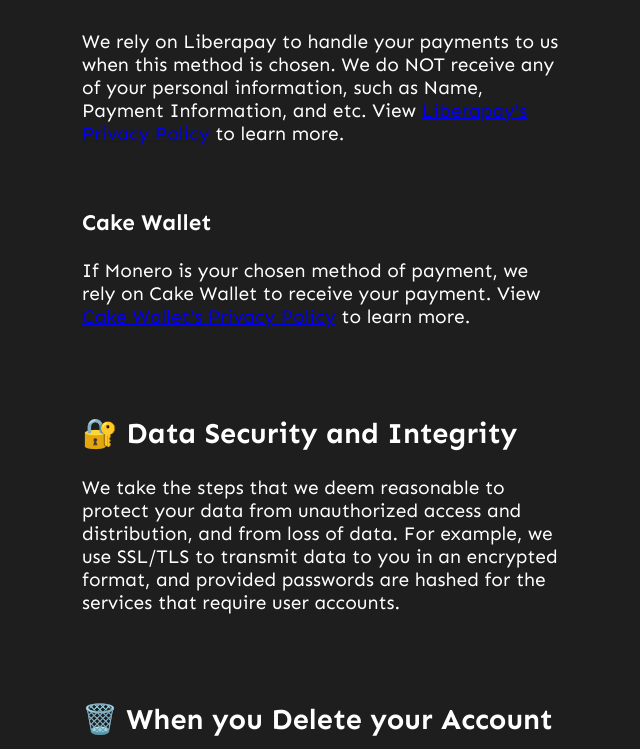
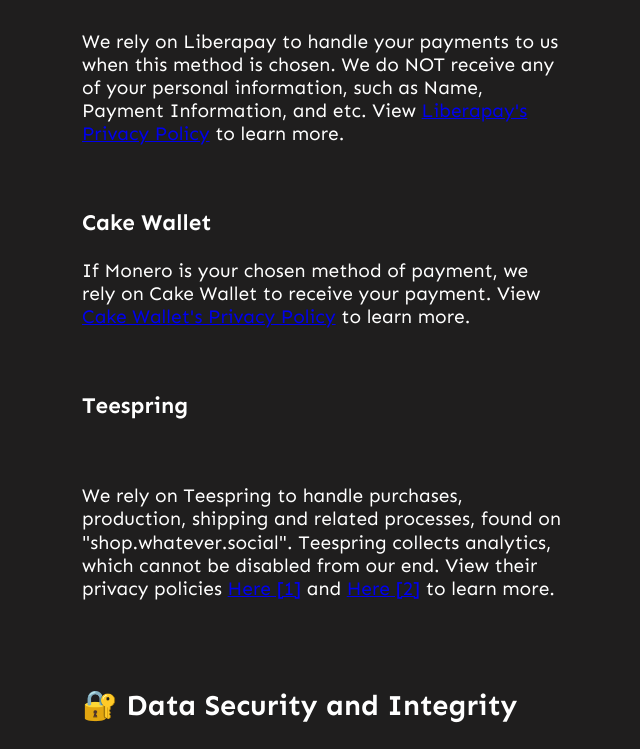
Before and after one commit to WhateverLabs/WhateverSite, a SvelteKit app: page /privacy in a window 1280 px wide. Shown: the part 4141-4890 px from the top of the page, without its empty margins (318-958 px from the left). Built offline with nearby package versions, Linux system fonts and the light colour scheme.

Commit message:
Update privacy policy

```diff
--- a/src/routes/privacy/+page.svelte
+++ b/src/routes/privacy/+page.svelte
@@ -24,7 +24,7 @@
 			and all their subdomains. Some sections of this policy may be specific to one of our services, in
 			which case it is specified. By using our services, you are agreeing to this policy.
 			<br /> <br />
-			Last updated: March 30, 2023
+			Last updated: July 6, 2023
 		</p>
 		<br />
 		<br />
@@ -133,7 +133,7 @@
 		</p>
 		<br />
 		<br />
-		<h2>💵 Third-parties providing Payment Services</h2>
+		<h2>💵 Third-parties providing Payment/Shop Services</h2>
 		<br />
 		<h3>Liberapay</h3>
 		<br />
@@ -153,6 +153,24 @@
 				href="https://raw.githubusercontent.com/cake-tech/cake_wallet/main/PRIVACY.md"
 				target="noreferrer">Cake Wallet's Privacy Policy</a
 			> to learn more.
+		</p>
+		<br />
+		<h3>Teespring</h3>
+		<br />
+		<p>
+			We rely on Teespring to handle purchases, production, shipping and related processes, found on "shop.whatever.social".
+			Teespring collects analytics, which cannot be disabled from our end. View their privacy policies
+			<a
+				class="link"
+				href="https://www.spri.ng/policies/spring-terms-of-service?section=privacy"
+				target="noreferrer">Here [1]</a
+			> and
+			<a
+				class="link"
+				href="https://shop.whatever.social/privacy-policy"
+				target="noreferrer">Here [2]</a
+			>
+			to learn more.
 		</p>
 		<br />
 		<br />
```
